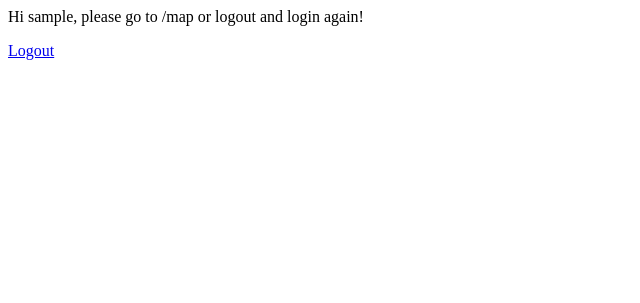
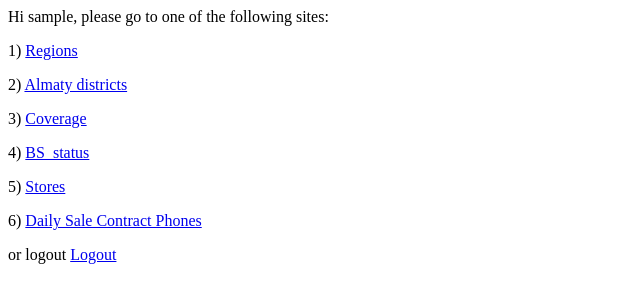
Before and after one commit to gitMalika/my_second_blog, a Django app: page / in a window 1280 px wide. Shown: the top 303 px of the page, without its empty margins (0-640 px from the left). Run offline with Django 3.2, Linux system fonts and the light colour scheme; the visitor is signed in with stand-in values (Sample User, id 1).

Commit message:
adding urls in homepage

```diff
--- a/my_django_project/settings.py
+++ b/my_django_project/settings.py
@@ -29,7 +29,7 @@ DEBUG = True
 ALLOWED_HOSTS = []
 
 # LOGIN_REDIRECT_URL = '/map'
-LOGIN_REDIRECT_URL = '/regions'
+LOGIN_REDIRECT_URL = 'home'
 LOGOUT_REDIRECT_URL = 'home'
 
 # Application definition
--- a/templates/home.html
+++ b/templates/home.html
@@ -4,8 +4,14 @@
 
 {% block content %}
 {% if user.is_authenticated %}
-  Hi {{ user.username }}, please go to /map or logout and login again!
-  <p><a href="{% url 'logout' %}">Logout</a></p>
+  Hi {{ user.username }}, please go to one of the following sites:
+  <p>1) <a href="https://almukhanbetova.pythonanywhere.com/regions/">Regions</a></p>
+  <p>2) <a href="https://almukhanbetova.pythonanywhere.com/almaty_districts/">Almaty districts</a></p>
+  <p>3) <a href="https://almukhanbetova.pythonanywhere.com/coverage/">Coverage</a></p>
+  <p>4) <a href="https://almukhanbetova.pythonanywhere.com/bs_status/">BS_status</a></p>
+  <p>5) <a href="https://almukhanbetova.pythonanywhere.com/stores/">Stores</a></p>
+  <p>6) <a href="https://almukhanbetova.pythonanywhere.com/ct_sale/">Daily Sale Contract Phones</a></p>
+  <p>or logout <a href="{% url 'logout' %}">Logout</a></p>
 {% else %}
   <p>You are not logged in map</p>
   <a href="{% url 'login' %}">Login</a>
```
